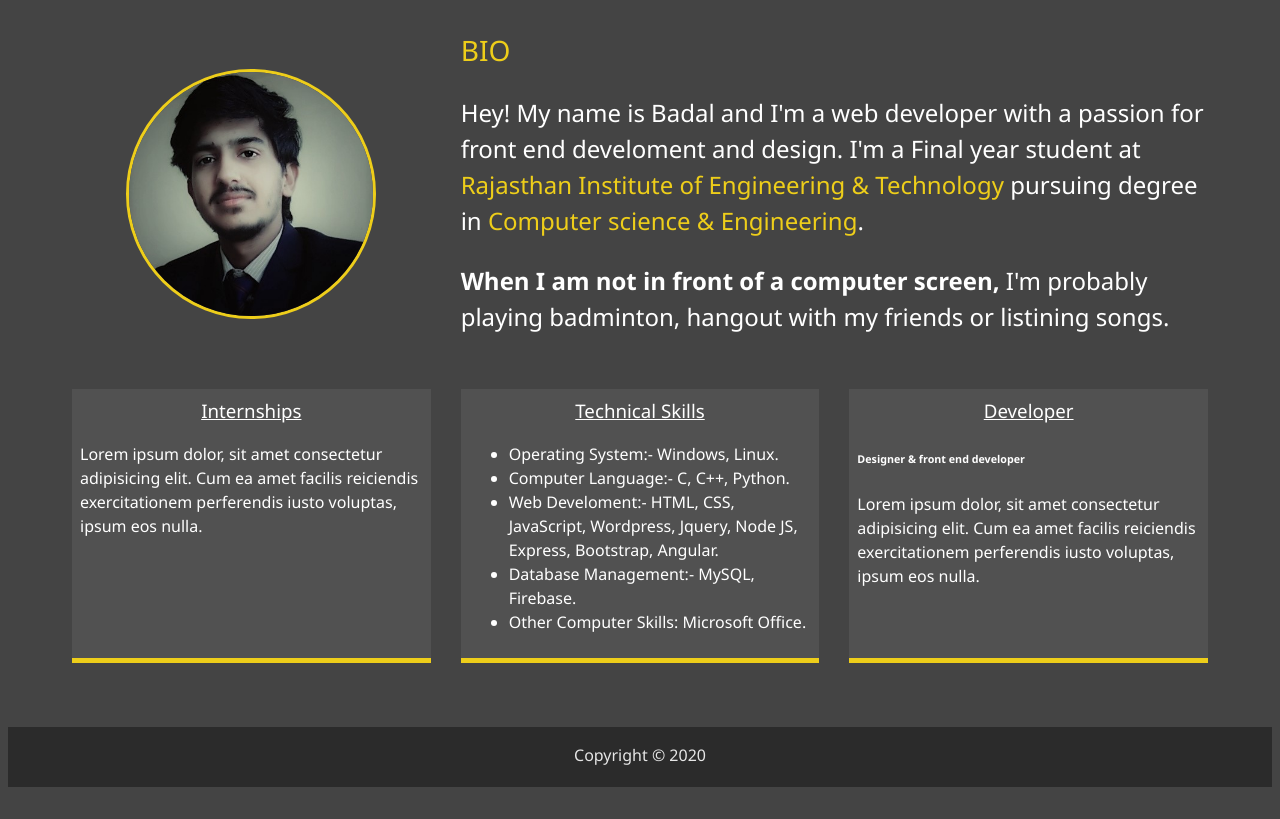
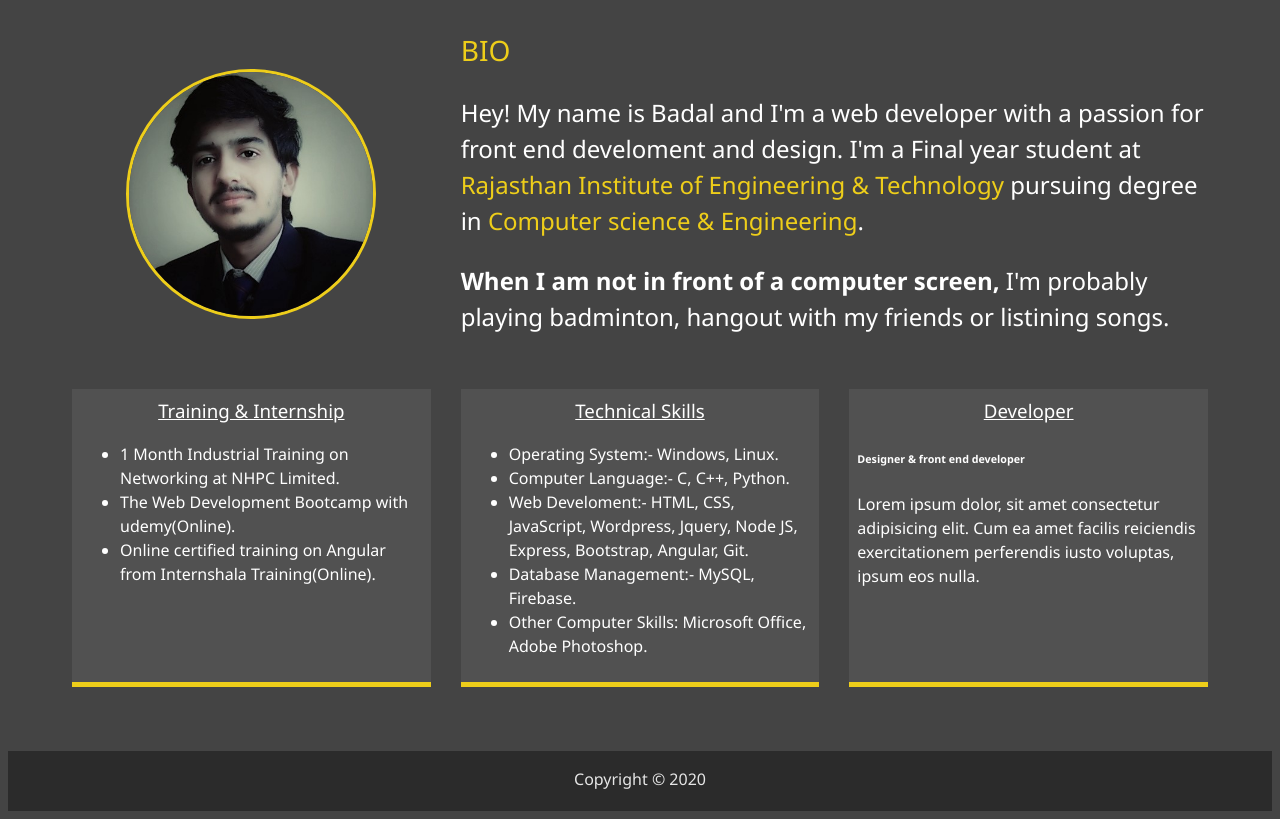
Before and after one commit to badal9304/badal, a website: page dist/about.html in a window 1280 px wide. Shown: the part 261-1080 px from the top of the page. Before the commit the page ends 1056 px from the top, so only its background shows below. Drawn offline with Linux system fonts and the light colour scheme.

Commit message:
resumeee

```diff
--- a/dist/about.html
+++ b/dist/about.html
@@ -66,13 +66,14 @@
             </div>
 
             <div class="job job-1">
-                <h3>Internships</h3>
+                <h3>Training & Internship</h3>
                 <!-- <h6>Full stack developer</h6> -->
                 <p>
-                    Lorem ipsum dolor, sit amet consectetur
-                    adipisicing elit. Cum ea amet facilis reiciendis
-                    exercitationem perferendis iusto voluptas, ipsum eos nulla.
-
+                   <ul>
+                       <li>1 Month Industrial Training on Networking at NHPC Limited.</li>
+                       <li>The Web Development Bootcamp with udemy(Online).</li>
+                       <li>Online certified training on Angular from Internshala Training(Online).</li>
+                   </ul>
                 </p>
             </div>
 
@@ -83,9 +84,9 @@
                     <ul>
                         <li>Operating System:- Windows, Linux.</li>
                         <li>Computer Language:- C, C++, Python.</li>
-                        <li>Web Develoment:- HTML, CSS, JavaScript, Wordpress, Jquery, Node JS, Express, Bootstrap, Angular.</li>
+                        <li>Web Develoment:- HTML, CSS, JavaScript, Wordpress, Jquery, Node JS, Express, Bootstrap, Angular, Git.</li>
                         <li>Database Management:- MySQL, Firebase.</li>
-                        <li>Other Computer Skills: Microsoft Office.</li>
+                        <li>Other Computer Skills: Microsoft Office, Adobe Photoshop.</li>
                     </ul>
                 </p>
             </div>
```
